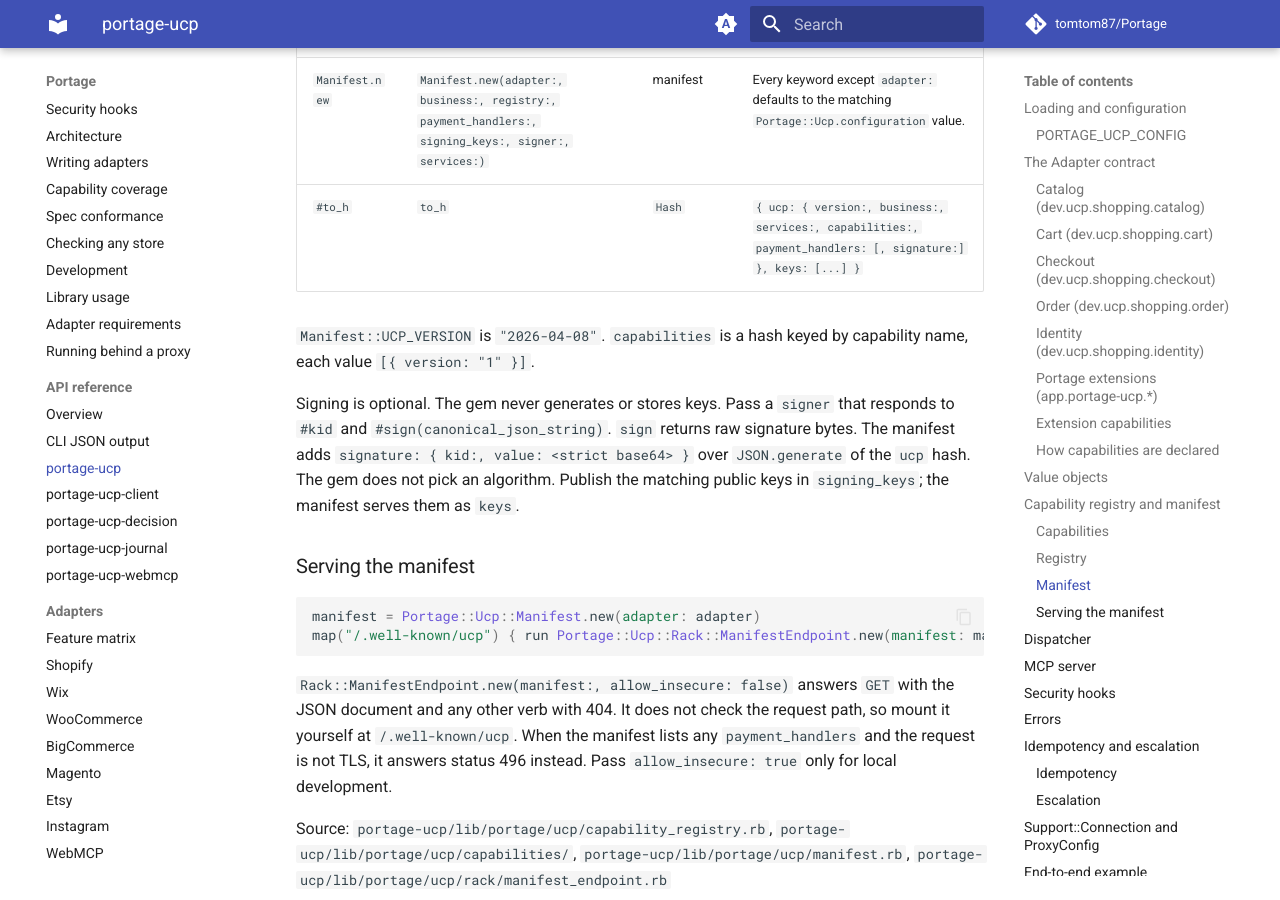
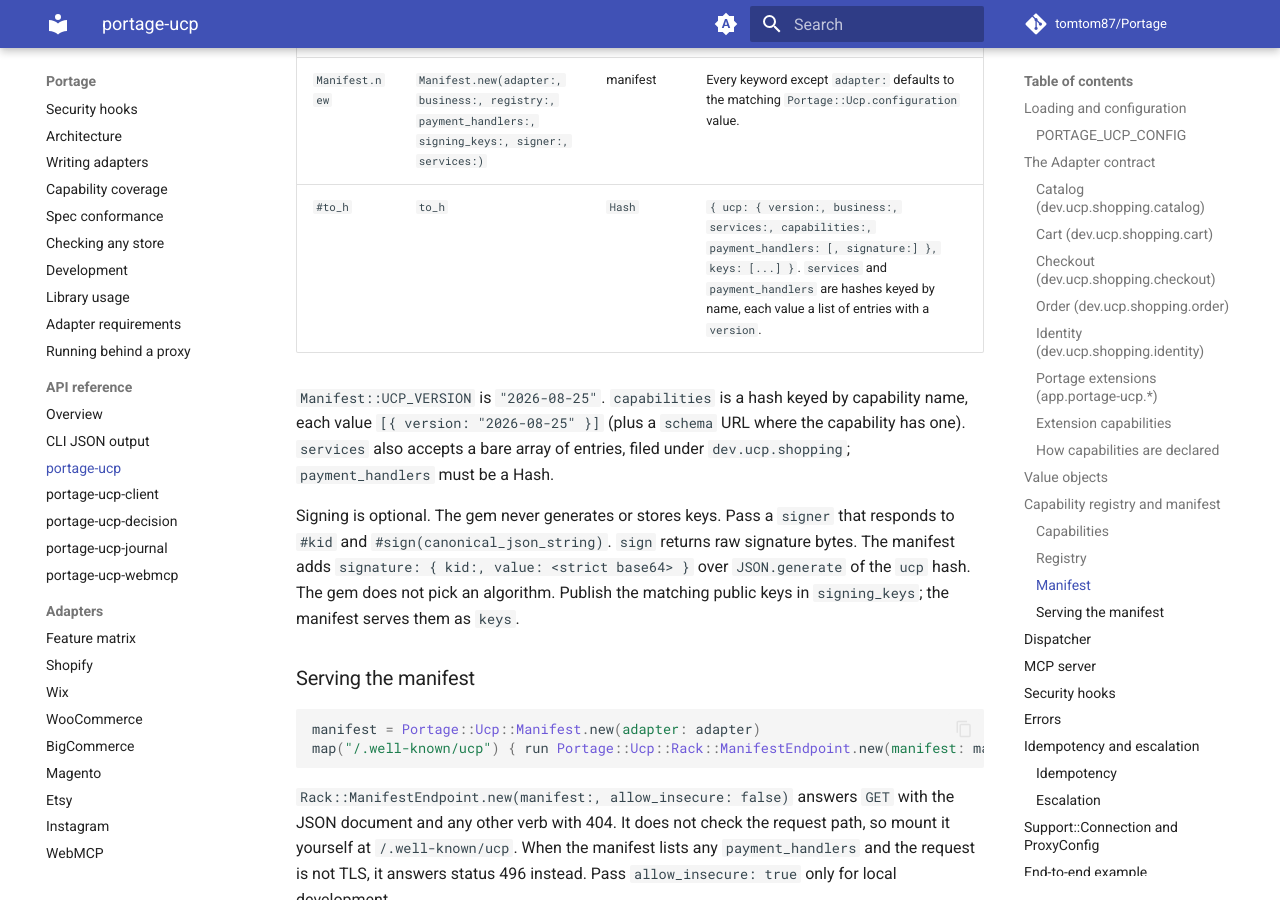
Before and after one commit to tomtom87/Portage, an MkDocs documentation site: the page built from docs/api/portage-ucp.md, in a window 1280 px wide and 900 px high, scrolled down 11120 px. Built offline with MkDocs 1.6.1 and Material for MkDocs 9.7.7, drawn with Linux system fonts in a browser that asks for light colours; comment, search, counter and statistics services are not loaded.

```diff
--- a/docs/api/portage-ucp.md
+++ b/docs/api/portage-ucp.md
@@ -32,7 +32,7 @@ Every collaborator can also be passed explicitly to `Mcp::Server.build` and `Man
 | `business` | `nil` | `Manifest.new` |
 | `signer` | `nil` | `Manifest.new` |
 | `signing_keys` | `[]` | `Manifest.new` |
-| `payment_handlers` | `[]` | `Manifest.new` |
+| `payment_handlers` | `{}` | `Manifest.new` |
 | `services` | `[]` | `Manifest.new` |
 | `mandate_trusted_keys` | `nil` | `Dispatcher.new` (`mandate_trust_keys:`) |
 | `require_mandate_signature` | `false` | `Dispatcher.new` |
@@ -256,9 +256,9 @@ Source: `portage-ucp/lib/portage/ucp/value_objects.rb`, `portage-ucp/lib/portage
 | Method | Signature | Returns | Notes |
 |---|---|---|---|
 | `Manifest.new` | `Manifest.new(adapter:, business:, registry:, payment_handlers:, signing_keys:, signer:, services:)` | manifest | Every keyword except `adapter:` defaults to the matching `Portage::Ucp.configuration` value. |
-| `#to_h` | `to_h` | `Hash` | `{ ucp: { version:, business:, services:, capabilities:, payment_handlers: [, signature:] }, keys: [...] }` |
+| `#to_h` | `to_h` | `Hash` | `{ ucp: { version:, business:, services:, capabilities:, payment_handlers: [, signature:] }, keys: [...] }`. `services` and `payment_handlers` are hashes keyed by name, each value a list of entries with a `version`. |
 
-`Manifest::UCP_VERSION` is `"2026-04-08"`. `capabilities` is a hash keyed by capability name, each value `[{ version: "1" }]`.
+`Manifest::UCP_VERSION` is `"2026-08-25"`. `capabilities` is a hash keyed by capability name, each value `[{ version: "2026-08-25" }]` (plus a `schema` URL where the capability has one). `services` also accepts a bare array of entries, filed under `dev.ucp.shopping`; `payment_handlers` must be a Hash.
 
 Signing is optional. The gem never generates or stores keys. Pass a `signer` that responds to `#kid` and `#sign(canonical_json_string)`. `sign` returns raw signature bytes. The manifest adds `signature: { kid:, value: <strict base64> }` over `JSON.generate` of the `ucp` hash. The gem does not pick an algorithm. Publish the matching public keys in `signing_keys`; the manifest serves them as `keys`.
 
```
Also changed, not shown: docs/agent-profile.md (+1 -1 lines), 2 other files.
